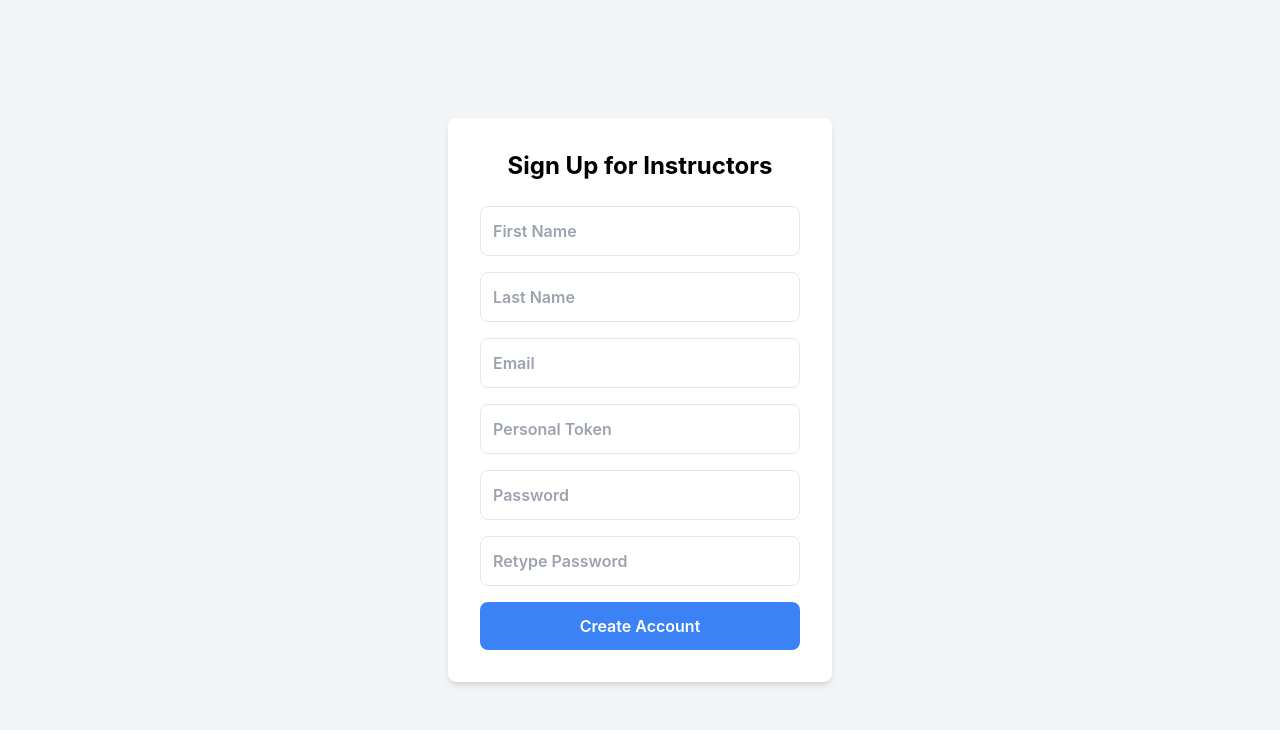
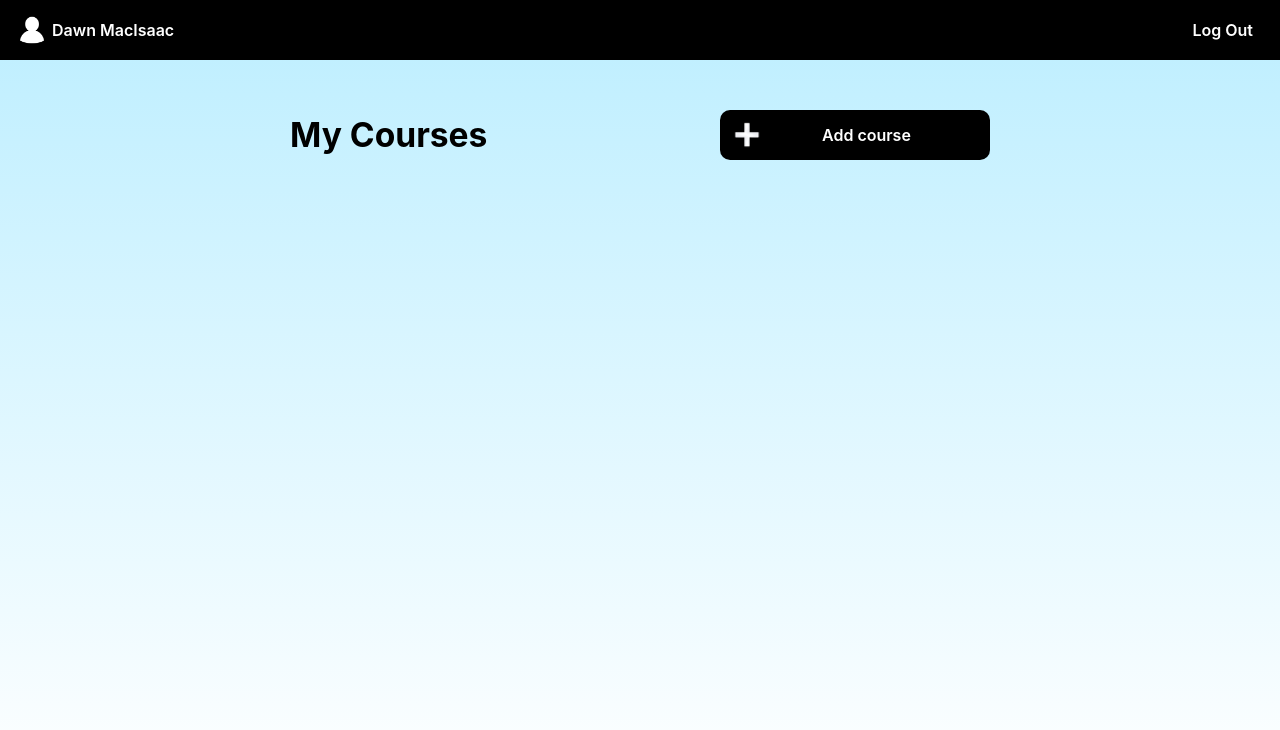
Before and after one commit to h0nt3d/UTrack, a React (Create React App) app in the folder frontend/: page /profile in a window 1280 px wide. Shown: the top 730 px of the page. Built offline with nearby package versions, Linux system fonts and the light colour scheme.

Commit message:
Added Routing between login and courses page

```diff
--- a/frontend/src/App.js
+++ b/frontend/src/App.js
@@ -1,8 +1,8 @@
 import React from "react";
-//import {useState} from "react";
 import Signup from "./components/signup";
 import Mycourses from "./components/Mycourses";
 import Coursepage from "./components/Coursepage";
+import {BrowserRouter as Router, Routes, Route} from "react-router-dom";
 
 export default function App() {
 
@@ -21,10 +21,14 @@ export default function App() {
 		setSpecificCourse(false);
     }
 	return(
-		<div>
-			<Signup />
-		</div>
+		<Router>
+			<Routes>
+				<Route path = "/" element={<Signup />} />
+				<Route path = "/profile" element={<Mycourses />} />
+			</Routes>
+		</Router>
 	);
+}
 /*
 	return (
 		<div>
@@ -39,7 +43,7 @@ export default function App() {
 		</div>
 	);
 	*/
-}
+
 
 /*
 export default function MyForm() {
--- a/frontend/src/components/signup.jsx
+++ b/frontend/src/components/signup.jsx
@@ -1,10 +1,12 @@
 import React, {useState} from "react";
+import {useNavigate} from "react-router-dom";
 
 export default function Signup() {
 	const [firstName, setFirstName] = useState("");
 	const [lastName, setLastName] = useState("");
 	const [email, setEmail] = useState("");
 	const [password, setPassword] = useState("");
+	const navigate = useNavigate();
 
 	async function handleSubmit() {
 		try {
@@ -16,6 +18,7 @@ export default function Signup() {
 
 			const data = await response.json();
 			console.log(data);
+			navigate("/profile");
 		}
 		catch(err) {
 			console.error("Error submitting data: ", err);
@@ -57,7 +60,7 @@ export default function Signup() {
 	  onChange={(e) => setPassword(e.target.value)}
         />
 	<input
-          type="password"
+          type="text"
           placeholder="Retype Password"
           className="w-full p-3 mb-4 border rounded-lg focus:outline-none focus:ring-2 focus:ring-blue-500"
 	  //onChange={(e) => setEmail(e.target.value)}
```
